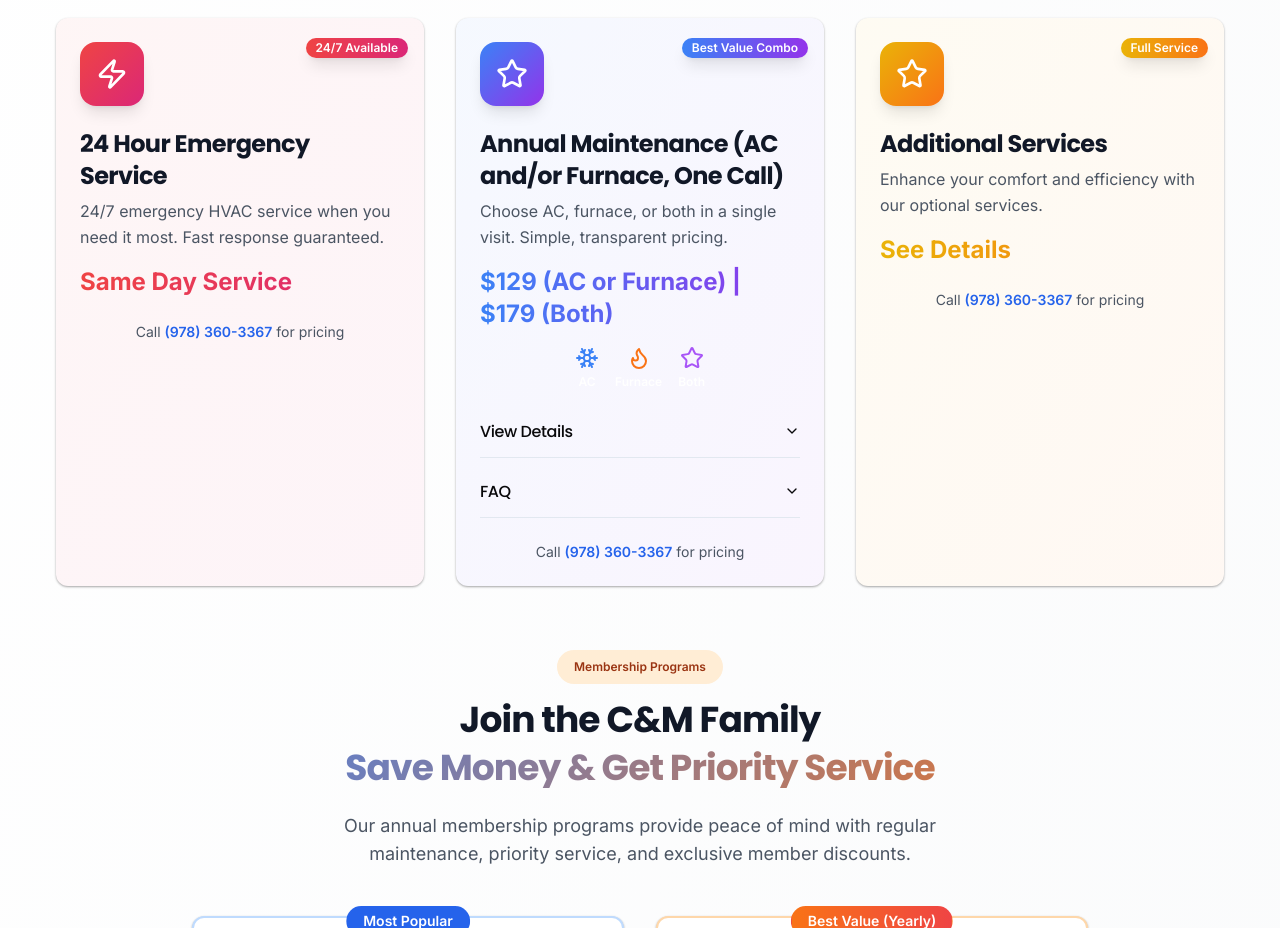
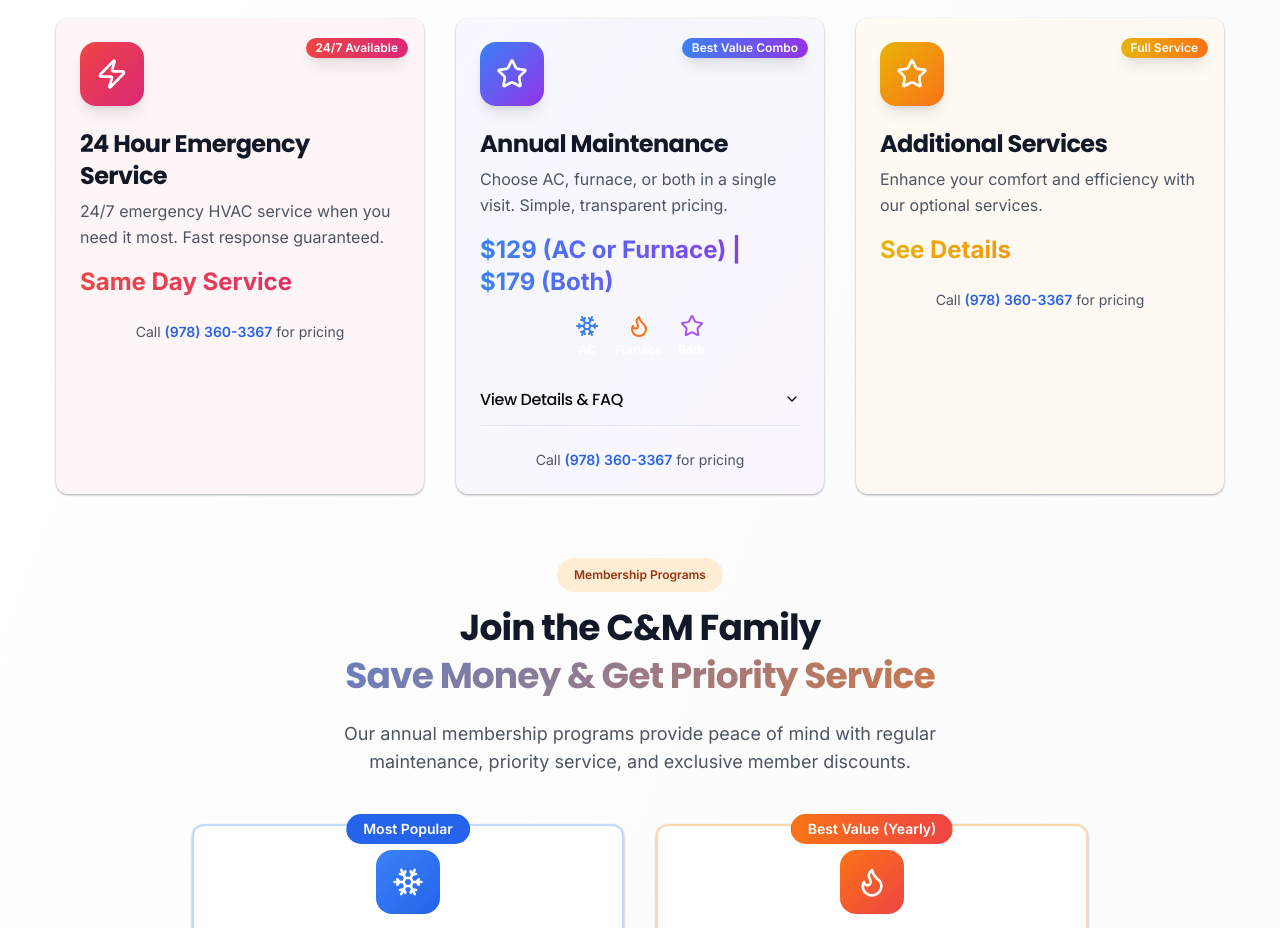
Before and after one commit to WallStArb/hvac, a Next.js app: page / in a window 1280 px wide. Shown: the part 1600-2528 px from the top of the page. Built offline with nearby package versions, Linux system fonts and the light colour scheme; what tailwindcss-rtl would draw is missing.

Commit message:
Rename card to 'Annual Maintenance', move AC/furnace/both clarification and FAQ into single dropdown

```diff
--- a/components/landing-page/sections/Services.tsx
+++ b/components/landing-page/sections/Services.tsx
@@ -45,7 +45,7 @@ export default function Services() {
     },
     {
       icon: Star,
-      title: "Annual Maintenance (AC and/or Furnace, One Call)",
+      title: "Annual Maintenance",
       description: "Choose AC, furnace, or both in a single visit. Simple, transparent pricing.",
       price: "$129 (AC or Furnace) | $179 (Both)",
       features: [
@@ -141,7 +141,7 @@ export default function Services() {
                       {service.price}
                     </div>
                     {/* Only use accordion for the combo card */}
-                    {service.title === 'Annual Maintenance (AC and/or Furnace, One Call)' && (
+                    {service.title === 'Annual Maintenance' && (
                       <div className="flex justify-center gap-4 mb-4">
                         <div className="flex flex-col items-center">
                           <Snowflake className="w-6 h-6 text-blue-500 mb-1" />
@@ -157,22 +157,23 @@ export default function Services() {
                         </div>
                       </div>
                     )}
-                    {/* Details dropdown for pricing breakdown and features */}
-                    {service.title === 'Annual Maintenance (AC and/or Furnace, One Call)' && (
+                    {/* Single dropdown for details and FAQ */}
+                    {service.title === 'Annual Maintenance' && (
                       <Accordion type="single" collapsible>
                         <AccordionItem value="details">
-                          <AccordionTrigger>View Details</AccordionTrigger>
+                          <AccordionTrigger>View Details & FAQ</AccordionTrigger>
                           <AccordionContent>
-                            <div className="mb-2">
+                            <div className="mb-2 text-sm text-gray-700">
+                              <div className="font-semibold mb-1">How it works:</div>
+                              <div className="mb-2">Choose AC, furnace, or both in a single visit. $129 for AC or furnace, $179 for both. Each additional system 40% off (e.g., 2 systems: $129 + $77 = $206, both + 1: $179 + $107 = $286). Transparent, no contracts, and industry-backed care.</div>
                               <div className="font-semibold mb-1">Discounts:</div>
-                              <ul className="list-disc pl-5 text-gray-700 text-sm mb-2">
+                              <ul className="list-disc pl-5 mb-2">
                                 <li>Each additional system 40% off</li>
                                 <li>Example: 2 systems: $129 + $77 = $206</li>
                                 <li>Both + 1: $179 + $107 = $286</li>
                               </ul>
-                            </div>
                               <div className="font-semibold mb-1">What’s Included:</div>
-                            <ul className="list-disc pl-5 text-gray-700 text-sm">
+                              <ul className="list-disc pl-5 mb-2">
                                 <li>Comprehensive inspection of all selected systems</li>
                                 <li>Standard air filter replacement</li>
                                 <li>Minor tune-ups (tightening, clearing lines, etc.)</li>
@@ -181,23 +182,15 @@ export default function Services() {
                                 <li>No contracts, no hidden fees</li>
                                 <li>Backed by industry standards for efficiency, comfort, and peace of mind</li>
                               </ul>
-                          </AccordionContent>
-                        </AccordionItem>
-                      </Accordion>
-                    )}
-                    {/* FAQ dropdown */}
-                    {service.title === 'Annual Maintenance (AC and/or Furnace, One Call)' && (
-                      <Accordion type="single" collapsible className="mt-2">
-                        <AccordionItem value="faq">
-                          <AccordionTrigger>FAQ</AccordionTrigger>
-                          <AccordionContent>
-                            <ul className="space-y-2 text-gray-700 text-sm">
+                              <div className="font-semibold mb-1">FAQ:</div>
+                              <ul className="space-y-2">
                                 <li><strong>What counts as a system?</strong> <br />Each AC unit or furnace is considered a separate system.</li>
                                 <li><strong>Can I book just AC or just furnace?</strong> <br />Yes! You can choose either, or both for the best value.</li>
                                 <li><strong>How does the discount work?</strong> <br />After the first system, each additional system in the same visit is 40% off the base price.</li>
                                 <li><strong>What’s included in the service?</strong> <br />Comprehensive inspection, standard air filter replacement, minor tune-ups, and a detailed report.</li>
                                 <li><strong>Are there any contracts or hidden fees?</strong> <br />No contracts, no hidden fees—just honest, transparent pricing.</li>
                               </ul>
+                            </div>
                           </AccordionContent>
                         </AccordionItem>
                       </Accordion>
```
Lines whose indentation alone changed are shown as unchanged.
